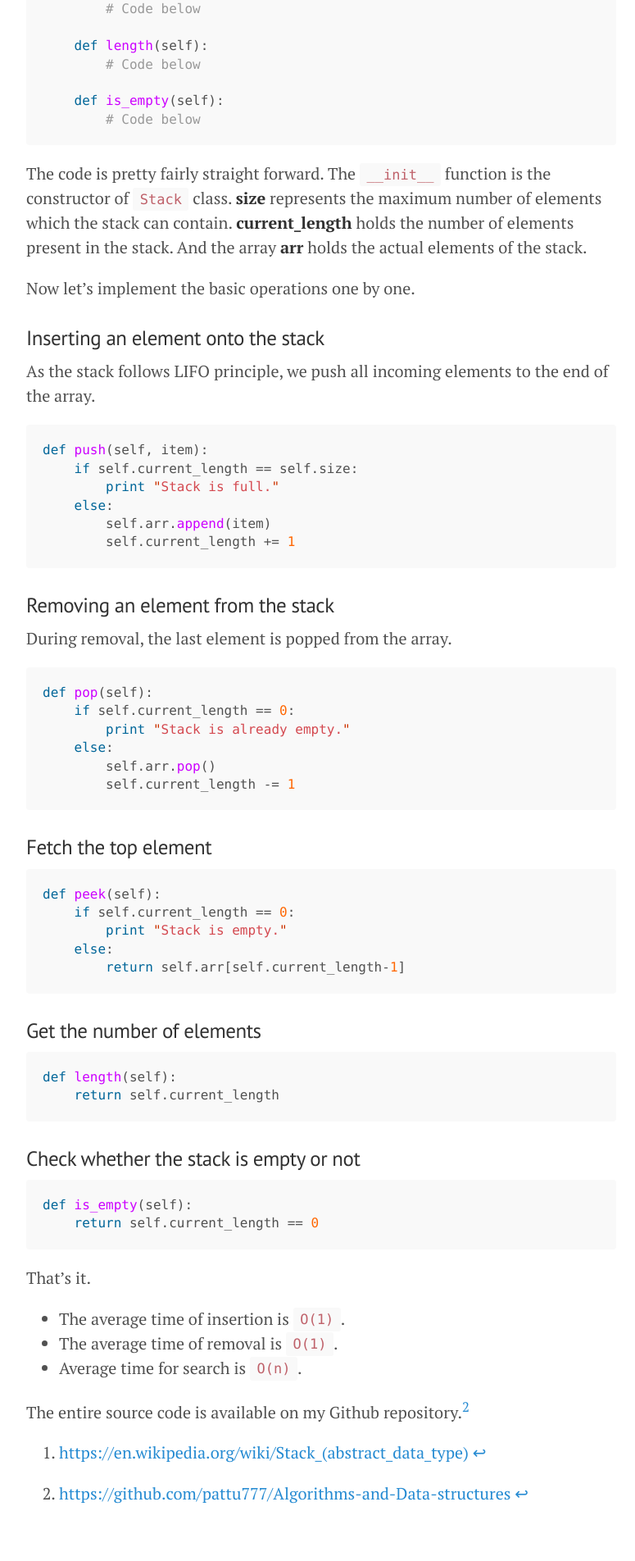
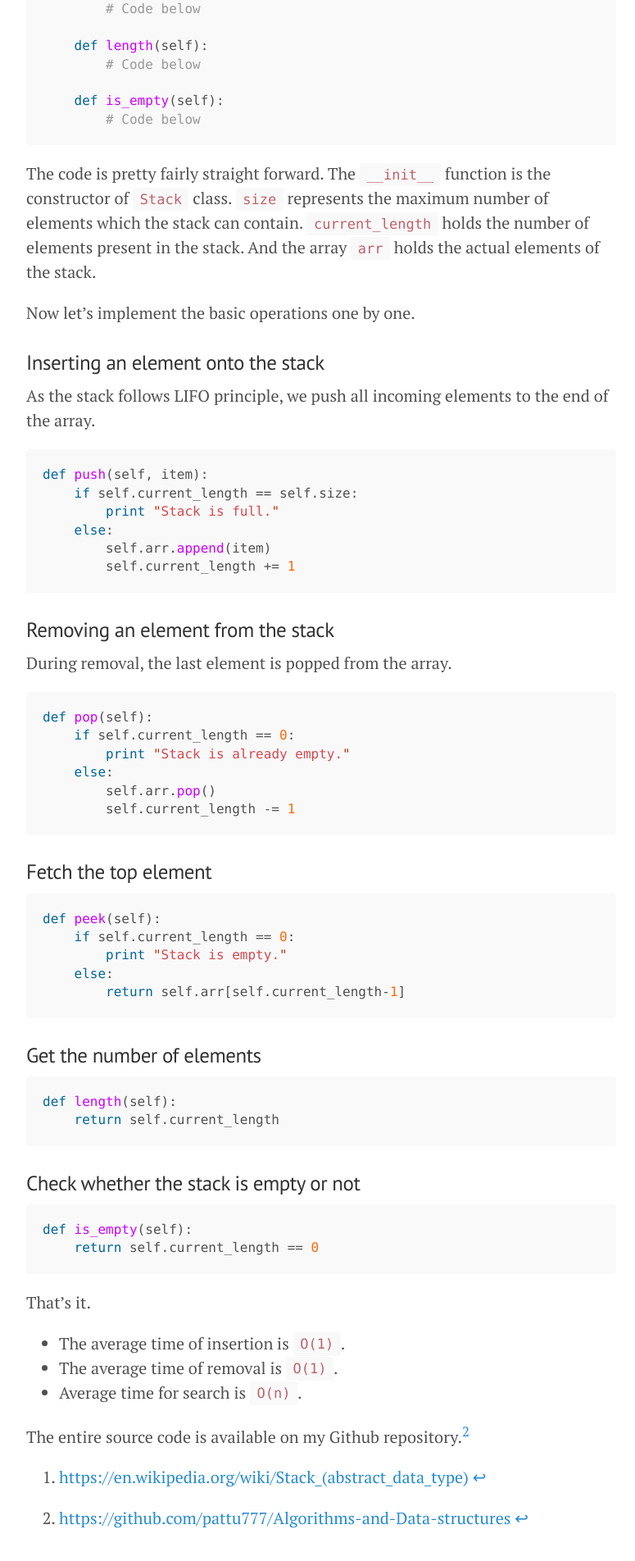
Before and after one commit to pattu777/pattu777.github.io, a Jekyll site: the page built from _posts/2016-05-27-Stack-in-Python.md, in a window 1280 px wide. Shown: the part 1076-2980 px from the top of the page at 82% size, without its empty margins (248-1023 px from the left). Built offline with Jekyll 4.4.1, drawn with Linux system fonts in a browser that asks for light colours; comment, search, counter and statistics services are not loaded.

Commit message:
stack post edited

````diff
--- a/_posts/2016-05-27-Stack-in-Python.md
+++ b/_posts/2016-05-27-Stack-in-Python.md
@@ -40,7 +40,7 @@ class Stack(object):
         # Code below
 ```
 
-The code is pretty fairly straight forward. The `__init__` function is the constructor of `Stack` class. __size__ represents the maximum number of elements which the stack can contain. __current_length__ holds the number of elements present in the stack. And the array __arr__ holds the actual elements of the stack.
+The code is pretty fairly straight forward. The `__init__` function is the constructor of `Stack` class. `size` represents the maximum number of elements which the stack can contain. `current_length` holds the number of elements present in the stack. And the array `arr` holds the actual elements of the stack.
 
 Now let's implement the basic operations one by one.
 
````
